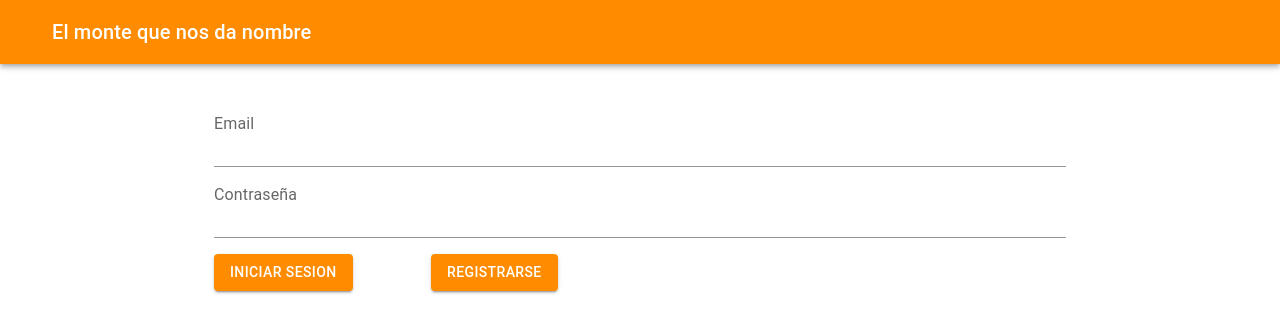
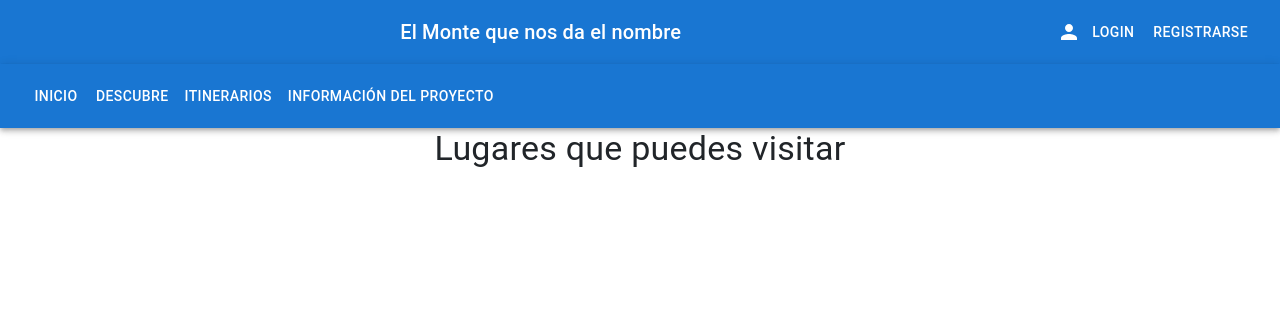
Before and after one commit to maxi6np/El-Monte-Que-Nos-Da-Nombre---Front, a React (Vite) app: page / in a window 1280 px wide. Shown: the top 332 px of the page. Built offline with nearby package versions, Linux system fonts and the light colour scheme.

Commit message:
Pagina inicio (sin completar)

```diff
--- a/package.json
+++ b/package.json
@@ -12,6 +12,8 @@
   "dependencies": {
     "@emotion/react": "^11.11.3",
     "@emotion/styled": "^11.11.0",
+    "@fontsource/roboto": "^5.0.8",
+    "@mui/icons-material": "^5.15.11",
     "@mui/material": "^5.15.11",
     "bootstrap": "^5.3.3",
     "csurf": "^1.11.0",
--- a/src/App.jsx
+++ b/src/App.jsx
@@ -1,43 +1,16 @@
-import AppBar from "@mui/material/AppBar";
-import Box from "@mui/material/Box";
-import IconButton from "@mui/material/IconButton";
-import Toolbar from "@mui/material/Toolbar";
-import Typography from "@mui/material/Typography";
 import { BrowserRouter, Route, Routes } from "react-router-dom";
 import "../node_modules/bootstrap/dist/css/bootstrap.min.css";
 import Login from "./Login";
 import Registro from "./Registro";
 import Inicio from "./inicio";
-import { Button } from "@mui/material";
-import { Link } from "react-router-dom";
 
 function App() {
   return (
     <>
       <BrowserRouter>
-        <Box sx={{ flexGrow: 1 }}>
-          <AppBar
-            className="mb-5"
-            position="static"
-            sx={{ bgcolor: "darkorange" }}
-          >
-            <Toolbar>
-              <IconButton
-                size="large"
-                edge="start"
-                color="inherit"
-                aria-label="menu"
-                sx={{ mr: 2 }}
-              ></IconButton>
-              <Typography variant="h6" component="div" sx={{ flexGrow: 1 }}>
-                El monte que nos da nombre
-              </Typography>
-            </Toolbar>
-          </AppBar>
-        </Box>
         <Routes>
-          <Route path="/" element={<Login></Login>}></Route>
-          <Route path="/inicio" element={<Inicio></Inicio>}></Route>
+          <Route path="/" element={<Inicio />}></Route>
+          <Route path="/login" element={<Login />}></Route>
           <Route path="/registro" element={<Registro />}></Route>
         </Routes>
       </BrowserRouter>
--- a/src/Login.jsx
+++ b/src/Login.jsx
@@ -1,84 +1,145 @@
-import { useState } from 'react'
-import { Link } from 'react-router-dom';
-import Input from '@mui/material/Input';
-import Grid from '@mui/material/Unstable_Grid2/Grid2';
-import Button from '@mui/material/Button';
-import { redirect, useNavigate } from 'react-router-dom';
-import { FormControl } from '@mui/material';
-import { Container } from '@mui/material';
-import { InputLabel } from '@mui/material';
-import { makeStyles } from '@mui/material';
-import { useCookies } from 'react-cookie';
-import Error from './Error';
+import PersonIcon from "@mui/icons-material/Person";
+import { Container, InputLabel } from "@mui/material";
+import AppBar from "@mui/material/AppBar";
+import Button from "@mui/material/Button";
+import Input from "@mui/material/Input";
+import Toolbar from "@mui/material/Toolbar";
+import Typography from "@mui/material/Typography";
+import Grid from "@mui/material/Unstable_Grid2/Grid2";
+import { useState } from "react";
+import { useCookies } from "react-cookie";
+import { Link, useNavigate } from "react-router-dom";
+import Error from "./Error";
+
 function Login() {
-
   const [usuario, setUsuario] = useState();
   const [contraseña, setContraseña] = useState();
   const [error, setError] = useState(false);
   const [mensaje, setMensaje] = useState();
   const navigate = useNavigate();
-    const [cookies, setCookie, removeCookie] = useCookies(['usuario']);
-
+  const [cookies, setCookie, removeCookie] = useCookies(["usuario"]);
 
   const login = (usuario, contraseña) => {
-        if ([usuario, contraseña].includes('')) {
+    if ([usuario, contraseña].includes("")) {
       setError(true);
-            setMensaje('Rellene ambos campos');
-        }
-        else {
+      setMensaje("Rellene ambos campos");
+    } else {
       let body = JSON.stringify({
         email: usuario,
-                password: contraseña
+        password: contraseña,
+      });
+
+      fetch("http://127.0.0.1:8000/login", {
+        method: "post",
+        body: body,
+        headers: {
+          "Content-Type": "application/json",
+          "Access-Control-Allow-Origin": "*",
+        },
       })
-
-            fetch('http://127.0.0.1:8000/login', { method: 'post', body: body, headers: { 'Content-Type': 'application/json', 'Access-Control-Allow-Origin': '*', } })
-                .then(response => response.json())
-                .then(data => {
-                    if (data.message == 'correcto') {
-                        setCookie('sesion', data.token, { path: '/' });
+        .then((response) => response.json())
+        .then((data) => {
+          if (data.message == "correcto") {
+            setCookie("sesion", data.token, { path: "/" });
             navigate("/inicio");
-
           } else {
-                        setMensaje(data.message)
+            setMensaje(data.message);
             setError(true);
           }
-                })
-
-
+        });
     }
-    }
+  };
 
   return (
     <>
+      <AppBar position="static">
+        <Toolbar>
+          <Typography
+            variant="h6"
+            component="div"
+            sx={{ flexGrow: 1, textAlign: "center" }}
+          >
+            El Monte que nos da el nombre
+          </Typography>
+          <PersonIcon />
+          <Button color="inherit" component={Link} to="/login">
+            Login
+          </Button>
+          <Button color="inherit" component={Link} to="/registro">
+            Registrarse
+          </Button>
+        </Toolbar>
+      </AppBar>
+      <AppBar position="static">
+        <Toolbar>
+          <Button color="inherit" component={Link} to="/">
+            Inicio
+          </Button>
+          <Button color="inherit" component={Link} to="/descubre">
+            Descubre
+          </Button>
+          <Button color="inherit" component={Link} to="/itinerarios">
+            Itinerarios
+          </Button>
+          <Button color="inherit" component={Link} to="/informacion">
+            Información del Proyecto
+          </Button>
+        </Toolbar>
+      </AppBar>
 
-            <Container maxWidth='md'>
+      <Container maxWidth="md" sx={{ marginTop: "60px" }}>
         {error && <Error>{mensaje}</Error>}
-                <form method='post' onSubmit={(e) => { e.preventDefault(); login(usuario, contraseña) }}>
+        <form
+          method="post"
+          onSubmit={(e) => {
+            e.preventDefault();
+            login(usuario, contraseña);
+          }}
+        >
           <Grid container spacing={2}>
-                        <Grid xs={12} >
-
+            <Grid xs={12}>
               <InputLabel htmlFor="usuario">Email</InputLabel>
-                            <Input fullWidth id="usuario" type="email" required value={usuario} onChange={(e) => setUsuario(e.target.value)} />
-
+              <Input
+                fullWidth
+                id="usuario"
+                type="email"
+                required
+                value={usuario}
+                onChange={(e) => setUsuario(e.target.value)}
+              />
             </Grid>
             <Grid xs={12}>
               <InputLabel htmlFor="contraseña">Contraseña</InputLabel>
-                            <Input fullWidth id="contraseña" type="password" required value={contraseña} onChange={(e) => setContraseña(e.target.value)} />
+              <Input
+                fullWidth
+                id="contraseña"
+                type="password"
+                required
+                value={contraseña}
+                onChange={(e) => setContraseña(e.target.value)}
+              />
             </Grid>
             <Grid xs={3}>
-                            <Button type='submit' variant="contained" sx={{ bgcolor: 'darkorange' }}>Iniciar Sesion</Button>
+              <Button
+                type="submit"
+                variant="contained"
+                sx={{ bgcolor: "darkorange" }}
+              >
+                Iniciar Sesion
+              </Button>
             </Grid>
             <Grid xs={2}>
-                            <Link to='/registro'>
-                                <Button variant="contained" sx={{ bgcolor: 'darkorange' }}>Registrarse</Button>
+              <Link to="/registro">
+                <Button variant="contained" sx={{ bgcolor: "darkorange" }}>
+                  Registrarse
+                </Button>
               </Link>
             </Grid>
           </Grid>
         </form>
-
       </Container>
     </>
-    )
+  );
 }
 
-export default Login
+export default Login;
--- a/src/Registro.jsx
+++ b/src/Registro.jsx
@@ -4,17 +4,18 @@ import Error from "./Error";
 
 const Registro = () => {
   const [usuario, setUsuario] = useState({});
-  const [nombre, setNombre] = useState();
-  const [nombreUsuario, setNombreUsuario] = useState();
-  const [apellidos, setApellidos] = useState();
-  const [email, setEmail] = useState();
-  const [fechaNacimiento, setFechaNacimiento] = useState();
-  const [contrasenia, setContrasenia] = useState();
-  const [confirmarContrasenia, setConfirmarContrasenia] = useState();
+  const [nombre, setNombre] = useState("");
+  const [nombreUsuario, setNombreUsuario] = useState("");
+  const [apellidos, setApellidos] = useState("");
+  const [email, setEmail] = useState("");
+  const [fechaNacimiento, setFechaNacimiento] = useState("");
+  const [contrasenia, setContrasenia] = useState("");
+  const [confirmarContrasenia, setConfirmarContrasenia] = useState("");
   const [error, setError] = useState(false);
   const [mensaje, setMensaje] = useState();
 
   const handleRegistrar = (event) => {
+    setError(false);
     event.preventDefault();
     if (
       [
@@ -27,8 +28,8 @@ const Registro = () => {
         confirmarContrasenia,
       ].includes("")
     ) {
+      setMensaje("Rellene todos los campos");
       setError(true);
-      setMensaje("Rellene todos los campos");
     } else if (contrasenia !== confirmarContrasenia) {
       setError(true);
       setMensaje("Las contraseñas no coinciden");
@@ -114,7 +115,6 @@ const Registro = () => {
               required
             />
             {error && <Error>{mensaje}</Error>}
-
             <Button
               type="submit"
               variant="contained"
--- a/src/inicio.jsx
+++ b/src/inicio.jsx
@@ -1,7 +1,63 @@
-function Inicio(){
-    return(<h1>Correcto</h1>)
+import {
+  AppBar,
+  Button,
+  Container,
+  Grid,
+  Toolbar,
+  Typography,
+} from "@mui/material";
+import React from "react";
+import { Link } from "react-router-dom";
+import PersonIcon from "@mui/icons-material/Person";
 
+const Inicio = () => {
+  return (
+    <div>
+      <AppBar position="static">
+        <Toolbar>
+          <Typography
+            variant="h6"
+            component="div"
+            sx={{ flexGrow: 1, textAlign: "center" }}
+          >
+            El Monte que nos da el nombre
+          </Typography>
+          <PersonIcon/>
+          <Button color="inherit" component={Link} to="/login">
+            Login
+          </Button>
+          <Button color="inherit" component={Link} to="/registro">
+            Registrarse
+          </Button>
+        </Toolbar>
+      </AppBar>
+      <AppBar position="static">
+        <Toolbar>
+          <Button color="inherit" component={Link} to="/">
+            Inicio
+          </Button>
+          <Button color="inherit" component={Link} to="/descubre">
+            Descubre
+          </Button>
+          <Button color="inherit" component={Link} to="/itinerarios">
+            Itinerarios
+          </Button>
+          <Button color="inherit" component={Link} to="/informacion">
+            Información del Proyecto
+          </Button>
+        </Toolbar>
+      </AppBar>
+      <Container>
+        <Grid container spacing={2}>
+          <Grid item xs={12}>
+            <Typography variant="h4" align="center" gutterBottom>
+              Lugares que puedes visitar
+            </Typography>
+          </Grid>
+        </Grid>
+      </Container>
+    </div>
+  );
+};
 
-}
-
-export default Inicio
+export default Inicio;
```
Also changed, not shown: 1 other file (tests, documents, lock files or other folders). Lines whose indentation alone changed are shown as unchanged.
